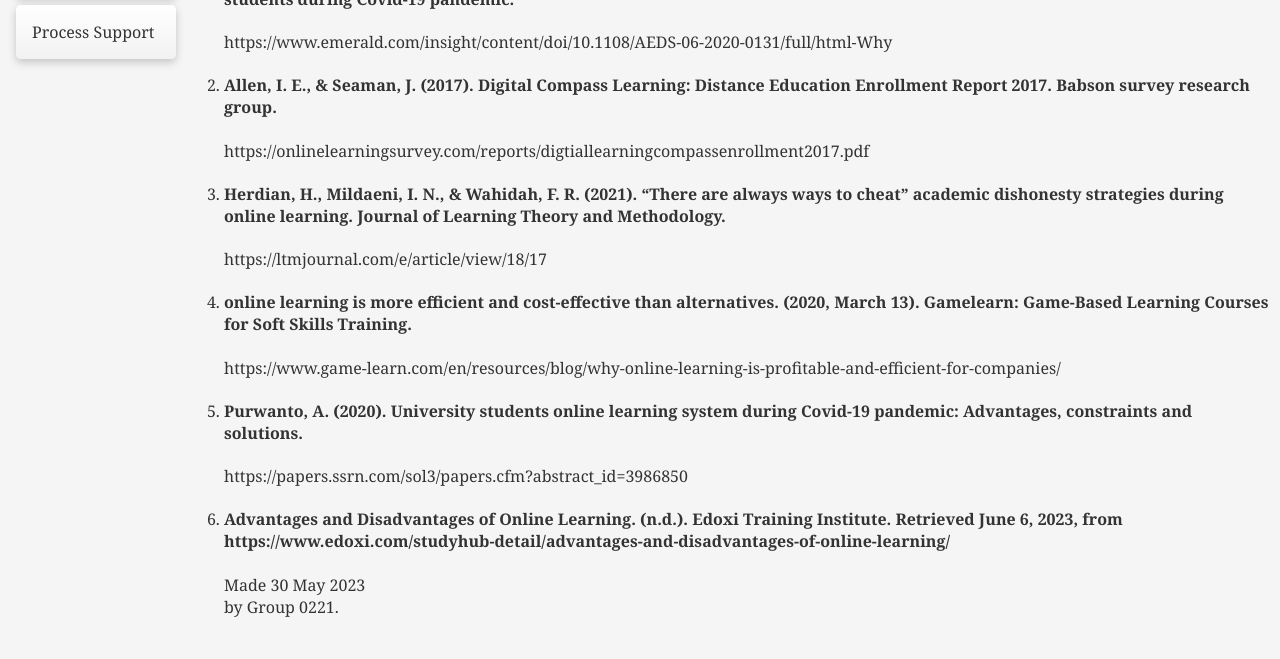
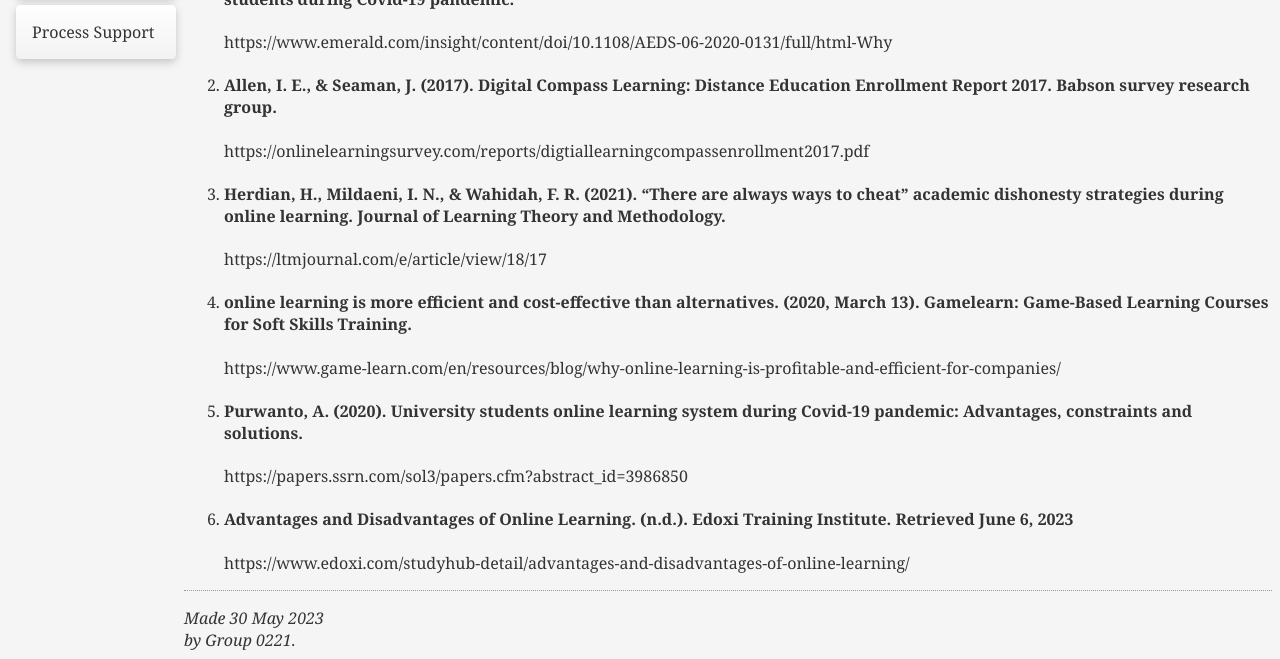
Before and after one commit to Syed-Abbas-Ali03/Syed-Abbas-Ali03.github.io, a plain HTML site: page misc/references.html in a window 1280 px wide. Shown: the part 407-1066 px from the top of the page. Before the commit the page ends 1041 px from the top, so only its background shows below. Drawn offline with Linux system fonts and the light colour scheme.

Commit message:
Update references.html

```diff
--- a/misc/references.html
+++ b/misc/references.html
@@ -45,8 +45,8 @@
     <a href="https://papers.ssrn.com/sol3/papers.cfm?abstract_id=3986850">https://papers.ssrn.com/sol3/papers.cfm?abstract_id=3986850</a>
   </li>
   <li>
-    <h4>Advantages and Disadvantages of Online Learning. (n.d.). Edoxi Training Institute. Retrieved June 6, 2023, from https://www.edoxi.com/studyhub-detail/advantages-and-disadvantages-of-online-learning/</h4>
-    <a href="https://www.edoxi.com/studyhub-detail/advantages-and-disadvantages-of-online-learning/</a>
+    <h4>Advantages and Disadvantages of Online Learning. (n.d.). Edoxi Training Institute. Retrieved June 6, 2023</h4>
+    <a href="https://www.edoxi.com/studyhub-detail/advantages-and-disadvantages-of-online-learning/">https://www.edoxi.com/studyhub-detail/advantages-and-disadvantages-of-online-learning/</a>
   </li>
 </ol>
 
```
